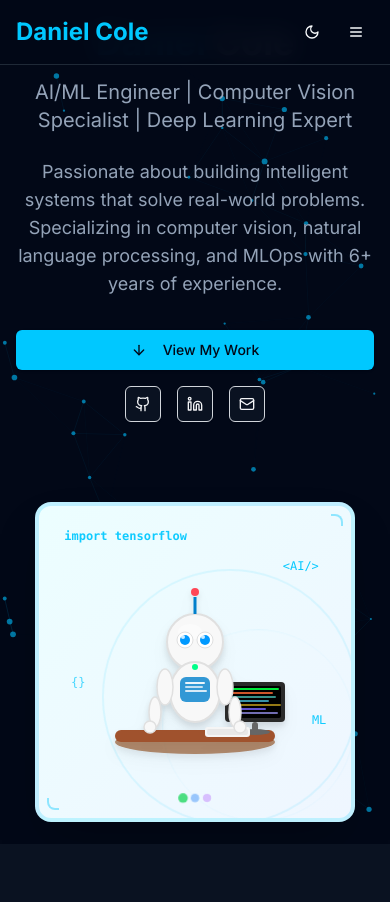
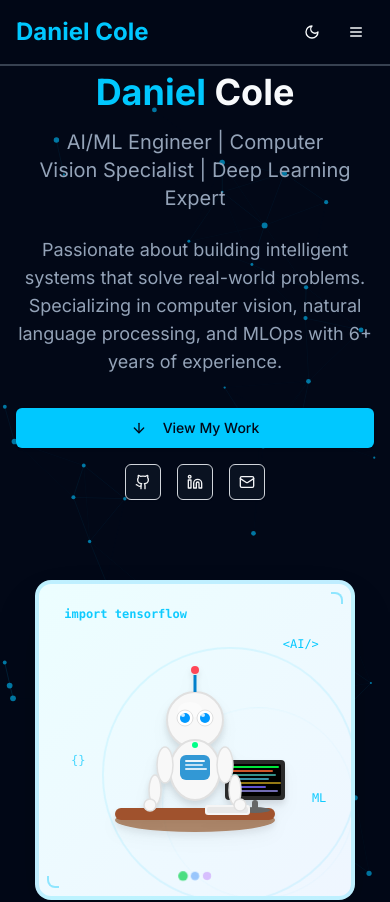
Before and after one commit to lionking1994/my-portfolio, a Next.js app: page / in a window 390 px wide. Shown: the top 902 px of the page. Built offline with nearby package versions, Linux system fonts and the light colour scheme.

Commit message:
Fix mobile view issues

```diff
--- a/app/page.tsx
+++ b/app/page.tsx
@@ -16,7 +16,7 @@ export const metadata: Metadata = {
 
 export default function HomePage() {
   return (
-    <main className="min-h-screen">
+    <main className="min-h-screen pt-16 sm:pt-16 md:pt-20">
       <Header />
       <HeroSection />
       <AboutSection />
--- a/components/header.tsx
+++ b/components/header.tsx
@@ -19,10 +19,10 @@ export function Header() {
   ]
 
   return (
-    <header className="fixed top-0 w-full z-50 bg-background/95 backdrop-blur-md border-b transition-colors duration-300">
+    <header className="fixed top-0 w-full z-50 bg-background/95 backdrop-blur-md border-b-2 border-gray-300 dark:border-gray-700 transition-colors duration-300">
       <div className="container mx-auto px-4 sm:px-6 lg:px-8">
         <div className="flex items-center justify-between h-16">
-          <Link href="/" className="text-2xl font-bold text-primary transition-colors">
+          <Link href="/" className="text-2xl sm:text-2xl md:text-2xl font-bold text-primary transition-colors break-words max-w-[160px] sm:max-w-none overflow-hidden whitespace-nowrap text-ellipsis">
             Daniel Cole
           </Link>
 
--- a/components/hero-section.tsx
+++ b/components/hero-section.tsx
@@ -15,7 +15,7 @@ export function HeroSection() {
               <h1 className="text-4xl sm:text-5xl lg:text-6xl font-bold mb-4 text-foreground">
                 <span className="text-primary">Daniel</span> <span className="text-foreground">Cole</span>
               </h1>
-              <p className="text-xl sm:text-2xl text-muted-foreground mb-6">
+              <p className="text-xl sm:text-2xl text-muted-foreground mb-6 break-words max-w-xs sm:max-w-md md:max-w-lg mx-auto lg:mx-0 whitespace-pre-line">
                 AI/ML Engineer | Computer Vision Specialist | Deep Learning Expert
               </p>
               <p className="text-lg text-muted-foreground max-w-2xl">
```
